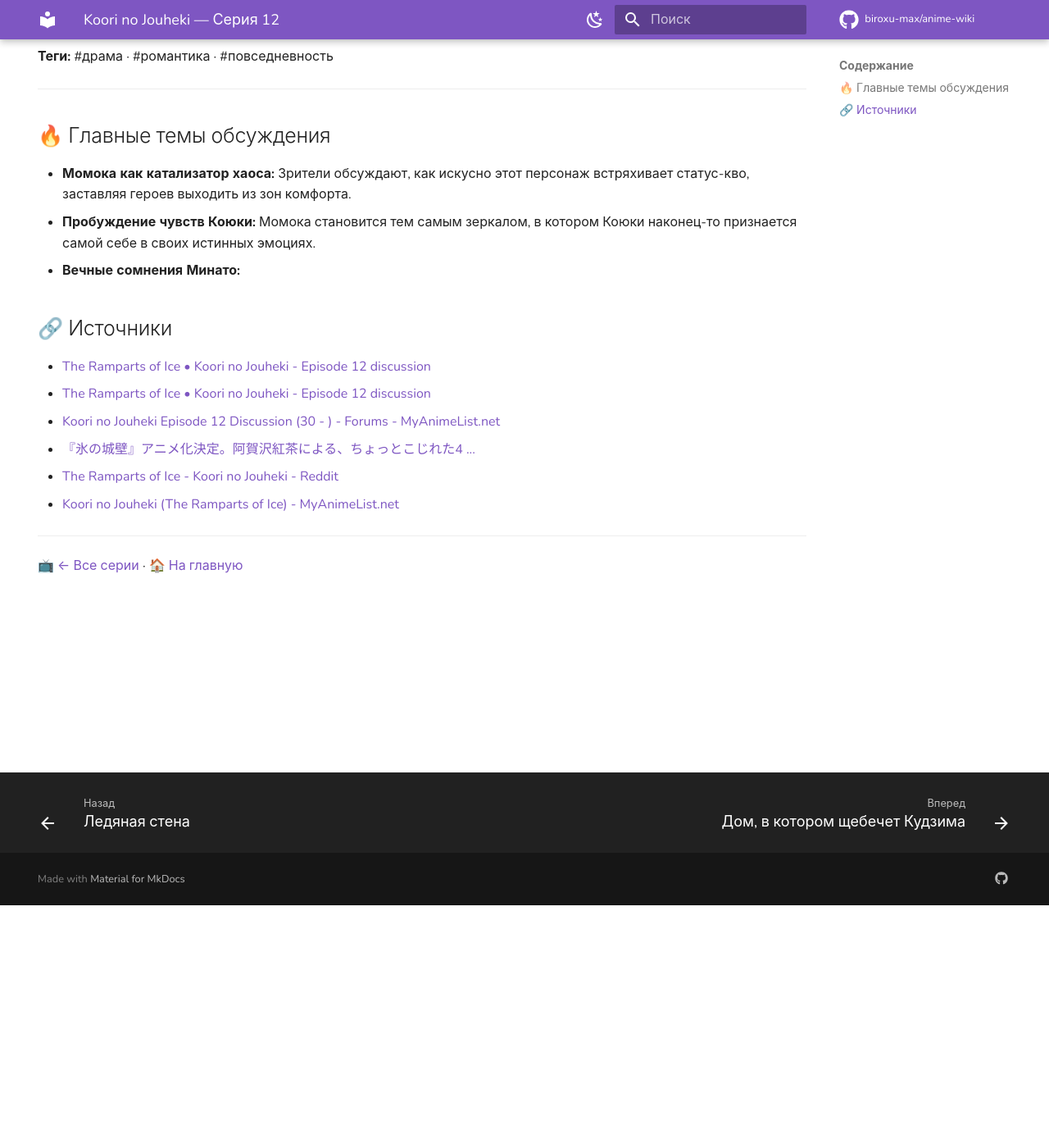
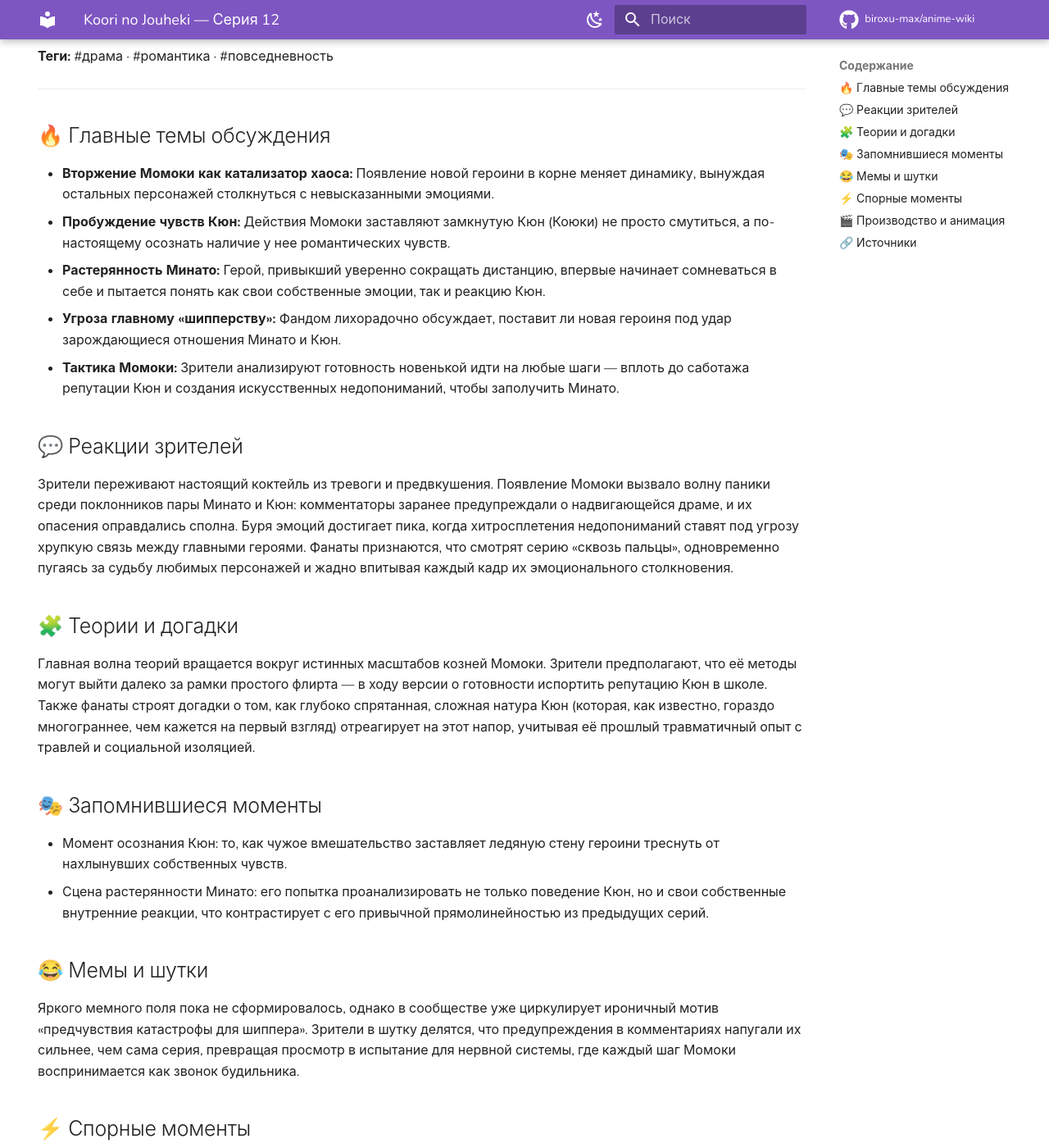
Before and after one commit to biroxu-max/anime-wiki, an MkDocs documentation site: the page built from docs/anime/koori-no-jouheki/ep-12.md, in a window 1280 px wide and 1400 px high, scrolled down 296 px. Shown: the whole window at 82% size. Built offline with MkDocs 1.6.1 and Material for MkDocs 9.7.7, drawn with Linux system fonts in a browser that asks for light colours; comment, search, counter and statistics services are not loaded; some of the changed text lies outside the part shown.

Commit message:
chore(wiki): +koori-no-jouheki ep12

```diff
--- a/docs/anime/koori-no-jouheki/ep-12.md
+++ b/docs/anime/koori-no-jouheki/ep-12.md
@@ -18,18 +18,41 @@ hide:
 ---
 
 ## 🔥 Главные темы обсуждения
-- **Момока как катализатор хаоса:** Зрители обсуждают, как искусно этот персонаж встряхивает статус-кво, заставляя героев выходить из зон комфорта.
-- **Пробуждение чувств Коюки:** Момока становится тем самым зеркалом, в котором Коюки наконец-то признается самой себе в своих истинных эмоциях.
-- **Вечные сомнения Минато:**
+- **Вторжение Момоки как катализатор хаоса:** Появление новой героини в корне меняет динамику, вынуждая остальных персонажей столкнуться с невысказанными эмоциями.
+- **Пробуждение чувств Кюн:** Действия Момоки заставляют замкнутую Кюн (Коюки) не просто смутиться, а по-настоящему осознать наличие у нее романтических чувств.
+- **Растерянность Минато:** Герой, привыкший уверенно сокращать дистанцию, впервые начинает сомневаться в себе и пытается понять как свои собственные эмоции, так и реакцию Кюн.
+- **Угроза главному «шипперству»:** Фандом лихорадочно обсуждает, поставит ли новая героиня под удар зарождающиеся отношения Минато и Кюн.
+- **Тактика Момоки:** Зрители анализируют готовность новенькой идти на любые шаги — вплоть до саботажа репутации Кюн и создания искусственных недопониманий, чтобы заполучить Минато.
+
+## 💬 Реакции зрителей
+Зрители переживают настоящий коктейль из тревоги и предвкушения. Появление Момоки вызвало волну паники среди поклонников пары Минато и Кюн: комментаторы заранее предупреждали о надвигающейся драме, и их опасения оправдались сполна. Буря эмоций достигает пика, когда хитросплетения недопониманий ставят под угрозу хрупкую связь между главными героями. Фанаты признаются, что смотрят серию «сквозь пальцы», одновременно пугаясь за судьбу любимых персонажей и жадно впитывая каждый кадр их эмоционального столкновения.
+
+## 🧩 Теории и догадки
+Главная волна теорий вращается вокруг истинных масштабов козней Момоки. Зрители предполагают, что её методы могут выйти далеко за рамки простого флирта — в ходу версии о готовности испортить репутацию Кюн в школе. Также фанаты строят догадки о том, как глубоко спрятанная, сложная натура Кюн (которая, как известно, гораздо многограннее, чем кажется на первый взгляд) отреагирует на этот напор, учитывая её прошлый травматичный опыт с травлей и социальной изоляцией.
+
+## 🎭 Запомнившиеся моменты
+- Момент осознания Кюн: то, как чужое вмешательство заставляет ледяную стену героини треснуть от нахлынувших собственных чувств.
+- Сцена растерянности Минато: его попытка проанализировать не только поведение Кюн, но и свои собственные внутренние реакции, что контрастирует с его привычной прямолинейностью из предыдущих серий.
+
+## 😂 Мемы и шутки
+Яркого мемного поля пока не сформировалось, однако в сообществе уже циркулирует ироничный мотив «предчувствия катастрофы для шиппера». Зрители в шутку делятся, что предупреждения в комментариях напугали их сильнее, чем сама серия, превращая просмотр в испытание для нервной системы, где каждый шаг Момоки воспринимается как звонок будильника.
+
+## ⚡ Спорные моменты
+Единственный заметный пункт расхождения кроется в восприятии самой Момоки. Часть аудитории видит в ней раздражающий, клишированный инструмент для вытягивания драмы, который ломает естественное развитие отношений. Другая же часть защищает её появление, аргументируя тем, что без подобного жесткого внешнего толчка застывшие в неловкости чувства Минато и Кюн могли бы оставаться в подвешенном состоянии еще очень долго.
+
+## 🎬 Производство и анимация
+Обсуждений, посвященных непосредственно техническому аспекту двенадцатой серии — анимации, режиссуре или саундтреку, в текущих источниках пока немного. Зрители оказались настолько поглощены эмоциональным накалом сюжета и судьбой героев, что на этот раз технические детали отошли на второй план, уступив место чистому переживанию за персонажей.
 
 ## 🔗 Источники
 
 - [The Ramparts of Ice • Koori no Jouheki - Episode 12 discussion](https://www.reddit.com/r/anime/comments/1u99k1p/the_ramparts_of_ice_koori_no_jouheki_episode_12)
-- [The Ramparts of Ice • Koori no Jouheki - Episode 12 discussion](https://www.reddit.com/r/RampartsofIce/comments/1u9attz/the_ramparts_of_ice_koori_no_jouheki_episode_12)
-- [Koori no Jouheki Episode 12 Discussion (30 - ) - Forums - MyAnimeList.net](https://myanimelist.net/forum?topicid=2268783&show=30)
+- [FINALLY!!! 💘 The Ramparts of Ice Episode 12 Reaction | 氷の城壁](https://www.youtube.com/watch?v=njJjSKnOg1o)
+- [The Ramparts of Ice Episode 12 Preview: Release Date, Time & Where To Watch](https://www.thereviewgeek.com/therampartsofice-e12releasedate)
 - [『氷の城壁』アニメ化決定。阿賀沢紅茶による、ちょっとこじれた4 ...](https://egg.5ch.net/test/read.cgi/moeplus/1738325992)
-- [The Ramparts of Ice - Koori no Jouheki - Reddit](https://www.reddit.com/r/RampartsofIce/top)
-- [Koori no Jouheki (The Ramparts of Ice) - MyAnimeList.net](https://myanimelist.net/anime/60852/Koori_no_Jouheki)
+- [The Ramparts of Ice • Koori no Jouheki](https://www.reddit.com/r/anime/comments/1tq76gd/the_ramparts_of_ice_koori_no_jouheki_episode_9)
+- [The Ramparts of Ice • Koori no Jouheki](https://www.reddit.com/r/anime/comments/1szzxif/the_ramparts_of_ice_koori_no_jouheki_episode_5)
+- [The Ramparts of Ice - Koori no Jouheki - Reddit](https://www.reddit.com/r/RampartsofIce/rising)
+- [The Ramparts of Ice • Koori no Jouheki - Episode 1 discussion - Reddit](https://www.reddit.com/r/anime/comments/1sakv2y/the_ramparts_of_ice_koori_no_jouheki_episode_1)
 
 ---
 📺 [← Все серии](index.md) · [🏠 На главную](../../index.md)
```
Also changed, not shown: docs/anime/koori-no-jouheki/index.md (+1 -1 lines).
